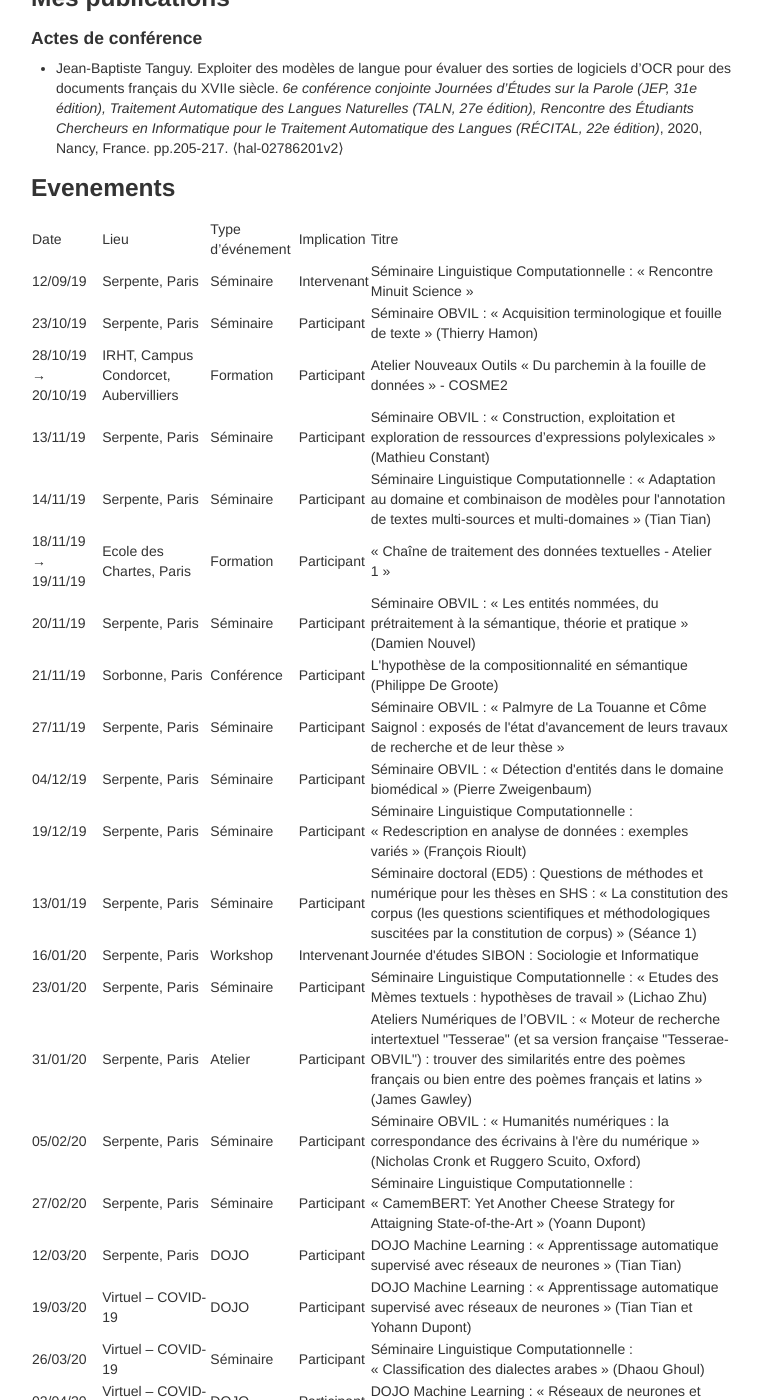
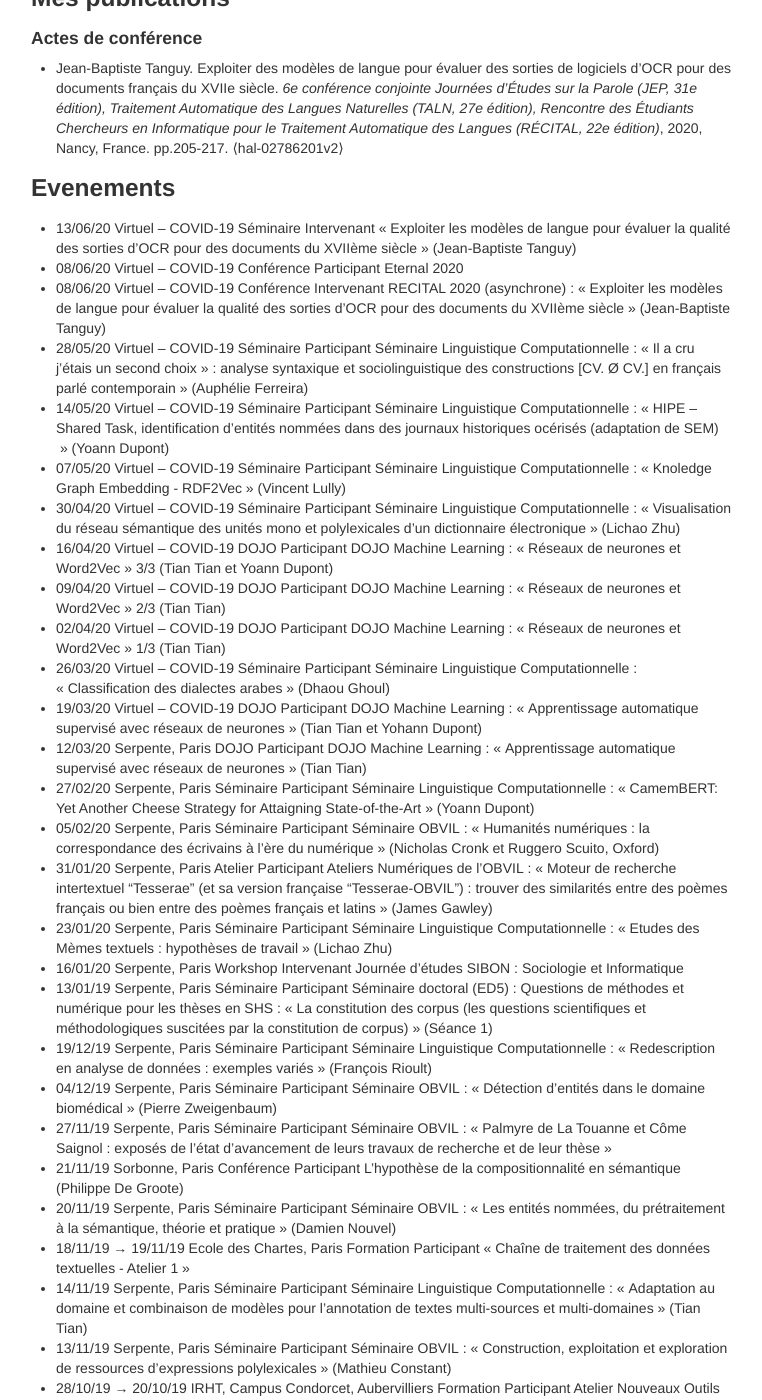
Before and after one commit to jbtanguy/jbtanguy.github.io, a Jekyll site: the page built from index.md, in a window 1280 px wide and 1400 px high, scrolled down 844 px. Shown: the whole window, without its empty margins (259-1021 px from the left). Built offline with Jekyll 4.4.1, drawn with Linux system fonts in a browser that asks for light colours; some of the changed text lies outside the part shown.

Commit message:
correction du tableau evenement 2

```diff
--- a/index.md
+++ b/index.md
@@ -49,192 +49,33 @@ leur exploitation, leur interopérabilité mais aussi l'impact de leur qualité
 
 ### Evenements
 
-<table>
-
-<tr><td>Date</td>
-<td>Lieu</td>
-<td>Type d’événement</td>
-<td>Implication</td>
-<td>Titre</td></tr>
-
-<tr><td>12/09/19</td>
-<td>Serpente, Paris</td>
-<td>Séminaire</td>
-<td>Intervenant</td>
-<td>Séminaire Linguistique Computationnelle : « Rencontre Minuit Science »</td></tr>
-
-<tr><td>23/10/19</td>
-<td>Serpente, Paris</td>
-<td>Séminaire</td>
-<td>Participant</td>
-<td>Séminaire OBVIL : « Acquisition terminologique et fouille de texte » (Thierry Hamon)</td></tr>
-
-<tr><td>28/10/19 → 20/10/19</td>
-<td>IRHT, Campus Condorcet, Aubervilliers</td>
-<td>Formation</td>
-<td>Participant</td>
-<td>Atelier Nouveaux Outils « Du parchemin à la fouille de données » - COSME2</td></tr>
-
-<tr><td>13/11/19</td>
-<td>Serpente, Paris</td>
-<td>Séminaire</td>
-<td>Participant</td>
-<td>Séminaire OBVIL : « Construction, exploitation et exploration de ressources d’expressions polylexicales » (Mathieu Constant)</td></tr>
-
-<tr><td>14/11/19</td>
-<td>Serpente, Paris</td>
-<td>Séminaire</td>
-<td>Participant</td>
-<td>Séminaire Linguistique Computationnelle : « Adaptation au domaine et combinaison de modèles pour l'annotation de textes multi-sources et multi-domaines » (Tian Tian)</td></tr>
-
-<tr><td>18/11/19 → 19/11/19</td>
-<td>Ecole des Chartes, Paris</td>
-<td>Formation</td>
-<td>Participant</td>
-<td>« Chaîne de traitement des données textuelles - Atelier 1 »</td></tr>
-
-<tr><td>20/11/19</td>
-<td>Serpente, Paris</td>
-<td>Séminaire</td>
-<td>Participant</td>
-<td>Séminaire OBVIL : « Les entités nommées, du prétraitement à la sémantique, théorie et pratique » (Damien Nouvel)</td></tr>
-
-<tr><td>21/11/19</td>
-<td>Sorbonne, Paris</td>
-<td>Conférence</td>
-<td>Participant</td>
-<td>L'hypothèse de la compositionnalité en sémantique (Philippe De Groote)</td></tr>
-
-<tr><td>27/11/19</td>
-<td>Serpente, Paris</td>
-<td>Séminaire</td>
-<td>Participant</td>
-<td>Séminaire OBVIL : « Palmyre de La Touanne et Côme Saignol : exposés de l'état d'avancement de leurs travaux de recherche et de leur thèse »</td></tr>
-
-<tr><td>04/12/19</td>
-<td>Serpente, Paris</td>
-<td>Séminaire</td>
-<td>Participant</td>
-<td>Séminaire OBVIL : « Détection d'entités dans le domaine biomédical » (Pierre Zweigenbaum)</td></tr>
-
-<tr><td>19/12/19</td>
-<td>Serpente, Paris</td>
-<td>Séminaire</td>
-<td>Participant</td>
-<td>Séminaire Linguistique Computationnelle : « Redescription en analyse de données : exemples variés » (François Rioult)</td></tr>
-
-<tr><td>13/01/19</td>
-<td>Serpente, Paris</td>
-<td>Séminaire</td>
-<td>Participant</td>
-<td>Séminaire doctoral (ED5) : Questions de méthodes et numérique pour les thèses en SHS : « La constitution des corpus (les questions scientifiques et méthodologiques suscitées par la constitution de corpus) » (Séance 1)</td></tr>
-
-<tr><td>16/01/20</td>
-<td>Serpente, Paris </td>
-<td>Workshop</td>
-<td>Intervenant</td>
-<td>Journée d'études SIBON : Sociologie et Informatique</td></tr>
-
-<tr><td>23/01/20</td>
-<td>Serpente, Paris</td>
-<td>Séminaire</td>
-<td>Participant</td>
-<td>Séminaire Linguistique Computationnelle : « Etudes des Mèmes textuels : hypothèses de travail » (Lichao Zhu)</td></tr>
-
-<tr><td>31/01/20</td>
-<td>Serpente, Paris</td>
-<td>Atelier</td>
-<td>Participant</td>
-<td>Ateliers Numériques de l’OBVIL : « Moteur de recherche intertextuel "Tesserae" (et sa version française "Tesserae-OBVIL") : trouver des similarités entre des poèmes français ou bien entre des poèmes français et latins » (James Gawley)</td></tr>
-
-<tr><td>05/02/20</td>
-<td>Serpente, Paris</td>
-<td>Séminaire</td>
-<td>Participant</td>
-<td>Séminaire OBVIL : « Humanités numériques : la correspondance des écrivains à l'ère du numérique » (Nicholas Cronk et Ruggero Scuito, Oxford)</td></tr>
-
-<tr><td>27/02/20</td>
-<td>Serpente, Paris</td>
-<td>Séminaire</td>
-<td>Participant</td>
-<td>Séminaire Linguistique Computationnelle : « CamemBERT: Yet Another Cheese Strategy for Attaigning State-of-the-Art » (Yoann Dupont)</td></tr>
-
-<tr><td>12/03/20</td>
-<td>Serpente, Paris</td>
-<td>DOJO</td>
-<td>Participant</td>
-<td>DOJO Machine Learning : « Apprentissage automatique supervisé avec réseaux de neurones » (Tian Tian)</td></tr>
-
-<tr><td>19/03/20</td>
-<td>Virtuel – COVID-19</td>
-<td>DOJO</td>
-<td>Participant</td>
-<td>DOJO Machine Learning : « Apprentissage automatique supervisé avec réseaux de neurones » (Tian Tian et Yohann Dupont)</td></tr>
-
-<tr><td>26/03/20</td>
-<td>Virtuel – COVID-19</td>
-<td>Séminaire</td>
-<td>Participant</td>
-<td>Séminaire Linguistique Computationnelle : « Classification des dialectes arabes » (Dhaou Ghoul)</td></tr>
-
-<tr><td>02/04/20</td>
-<td>Virtuel – COVID-19</td>
-<td>DOJO</td>
-<td>Participant</td>
-<td>DOJO Machine Learning : « Réseaux de neurones et Word2Vec » 1/3 (Tian Tian)</td></tr>
-
-<tr><td>09/04/20</td>
-<td>Virtuel – COVID-19</td>
-<td>DOJO</td>
-<td>Participant</td>
-<td>DOJO Machine Learning : « Réseaux de neurones et Word2Vec » 2/3 (Tian Tian)</td></tr>
-
-<tr><td>16/04/20</td>
-<td>Virtuel – COVID-19</td>
-<td>DOJO</td>
-<td>Participant</td>
-<td>DOJO Machine Learning : « Réseaux de neurones et Word2Vec » 3/3 (Tian Tian et Yoann Dupont)</td></tr>
-
-<tr><td>30/04/20</td>
-<td>Virtuel – COVID-19</td>
-<td>Séminaire</td>
-<td>Participant</td>
-<td>Séminaire Linguistique Computationnelle : « Visualisation du réseau sémantique des unités mono et polylexicales d’un dictionnaire électronique » (Lichao Zhu)</td></tr>
-
-<tr><td>07/05/20</td>
-<td>Virtuel – COVID-19</td>
-<td>Séminaire</td>
-<td>Participant</td>
-<td>Séminaire Linguistique Computationnelle : « Knoledge Graph Embedding - RDF2Vec » (Vincent Lully)</td></tr>
-
-<tr><td>14/05/20</td>
-<td>Virtuel – COVID-19</td>
-<td>Séminaire</td>
-<td>Participant</td>
-<td>Séminaire Linguistique Computationnelle : « HIPE – Shared Task, identification d’entités nommées dans des journaux historiques océrisés (adaptation de SEM)  » (Yoann Dupont)</td></tr>
-
-<tr><td>28/05/20</td>
-<td>Virtuel – COVID-19</td>
-<td>Séminaire</td>
-<td>Participant</td>
-<td>Séminaire Linguistique Computationnelle : « Il a cru j'étais un second choix » : analyse syntaxique et sociolinguistique des constructions [CV. Ø CV.] en français parlé contemporain » (Auphélie Ferreira)</td></tr>
-
-<tr><td>08/06/20</td>
-<td>Virtuel – COVID-19</td>
-<td>Conférence</td>
-<td>Intervenant</td>
-<td>RECITAL 2020 (asynchrone) : « Exploiter les modèles de langue pour évaluer la qualité des sorties d’OCR pour des documents du XVIIème siècle » (Jean-Baptiste Tanguy)</td></tr>
-
-<tr><td>08/06/20</td>
-<td>Virtuel – COVID-19</td>
-<td>Conférence</td>
-<td>Participant</td>
-<td>Eternal 2020</td></tr>
-
-<tr><td>13/06/20</td>
-<td>Virtuel – COVID-19</td>
-<td>Séminaire</td>
-<td>Intervenant</td>
-<td>« Exploiter les modèles de langue pour évaluer la qualité des sorties d’OCR pour des documents du XVIIème siècle » (Jean-Baptiste Tanguy)</td></tr>
-
-</table>
+- 13/06/20	Virtuel – COVID-19	Séminaire	Intervenant	« Exploiter les modèles de langue pour évaluer la qualité des sorties d’OCR pour des documents du XVIIème siècle » (Jean-Baptiste Tanguy)
+- 08/06/20	Virtuel – COVID-19	Conférence	Participant	Eternal 2020
+- 08/06/20	Virtuel – COVID-19	Conférence	Intervenant	RECITAL 2020 (asynchrone) : « Exploiter les modèles de langue pour évaluer la qualité des sorties d’OCR pour des documents du XVIIème siècle » (Jean-Baptiste Tanguy)
+- 28/05/20	Virtuel – COVID-19	Séminaire	Participant	Séminaire Linguistique Computationnelle : « Il a cru j'étais un second choix » : analyse syntaxique et sociolinguistique des constructions [CV. Ø CV.] en français parlé contemporain » (Auphélie Ferreira)
+- 14/05/20	Virtuel – COVID-19	Séminaire	Participant	Séminaire Linguistique Computationnelle : « HIPE – Shared Task, identification d’entités nommées dans des journaux historiques océrisés (adaptation de SEM)  » (Yoann Dupont)
+- 07/05/20	Virtuel – COVID-19	Séminaire	Participant	Séminaire Linguistique Computationnelle : « Knoledge Graph Embedding - RDF2Vec » (Vincent Lully)
+- 30/04/20	Virtuel – COVID-19	Séminaire	Participant	Séminaire Linguistique Computationnelle : « Visualisation du réseau sémantique des unités mono et polylexicales d’un dictionnaire électronique » (Lichao Zhu)
+- 16/04/20	Virtuel – COVID-19	DOJO	Participant	DOJO Machine Learning : « Réseaux de neurones et Word2Vec » 3/3 (Tian Tian et Yoann Dupont)
+- 09/04/20	Virtuel – COVID-19	DOJO	Participant	DOJO Machine Learning : « Réseaux de neurones et Word2Vec » 2/3 (Tian Tian)
+- 02/04/20	Virtuel – COVID-19	DOJO	Participant	DOJO Machine Learning : « Réseaux de neurones et Word2Vec » 1/3 (Tian Tian)
+- 26/03/20	Virtuel – COVID-19	Séminaire	Participant	Séminaire Linguistique Computationnelle : « Classification des dialectes arabes » (Dhaou Ghoul)
+- 19/03/20	Virtuel – COVID-19	DOJO	Participant	DOJO Machine Learning : « Apprentissage automatique supervisé avec réseaux de neurones » (Tian Tian et Yohann Dupont)
+- 12/03/20	Serpente, Paris	DOJO	Participant	DOJO Machine Learning : « Apprentissage automatique supervisé avec réseaux de neurones » (Tian Tian)
+- 27/02/20	Serpente, Paris	Séminaire	Participant	Séminaire Linguistique Computationnelle : « CamemBERT: Yet Another Cheese Strategy for Attaigning State-of-the-Art » (Yoann Dupont)
+- 05/02/20	Serpente, Paris	Séminaire	Participant	Séminaire OBVIL : « Humanités numériques : la correspondance des écrivains à l'ère du numérique » (Nicholas Cronk et Ruggero Scuito, Oxford)
+- 31/01/20	Serpente, Paris	Atelier	Participant	Ateliers Numériques de l’OBVIL : « Moteur de recherche intertextuel "Tesserae" (et sa version française "Tesserae-OBVIL") : trouver des similarités entre des poèmes français ou bien entre des poèmes français et latins » (James Gawley)
+- 23/01/20	Serpente, Paris	Séminaire	Participant	Séminaire Linguistique Computationnelle : « Etudes des Mèmes textuels : hypothèses de travail » (Lichao Zhu)
+- 16/01/20	Serpente, Paris 	Workshop	Intervenant	Journée d'études SIBON : Sociologie et Informatique
+- 13/01/19	Serpente, Paris	Séminaire	Participant	Séminaire doctoral (ED5) : Questions de méthodes et numérique pour les thèses en SHS : « La constitution des corpus (les questions scientifiques et méthodologiques suscitées par la constitution de corpus) » (Séance 1)
+- 19/12/19	Serpente, Paris	Séminaire	Participant	Séminaire Linguistique Computationnelle : « Redescription en analyse de données : exemples variés » (François Rioult)
+- 04/12/19	Serpente, Paris	Séminaire	Participant	Séminaire OBVIL : « Détection d'entités dans le domaine biomédical » (Pierre Zweigenbaum)
+- 27/11/19	Serpente, Paris	Séminaire	Participant	Séminaire OBVIL : « Palmyre de La Touanne et Côme Saignol : exposés de l'état d'avancement de leurs travaux de recherche et de leur thèse »
+- 21/11/19	Sorbonne, Paris	Conférence	Participant	L'hypothèse de la compositionnalité en sémantique (Philippe De Groote)
+- 20/11/19	Serpente, Paris	Séminaire	Participant	Séminaire OBVIL : « Les entités nommées, du prétraitement à la sémantique, théorie et pratique » (Damien Nouvel)
+- 18/11/19 → 19/11/19	Ecole des Chartes, Paris	Formation	Participant	« Chaîne de traitement des données textuelles - Atelier 1 »
+- 14/11/19	Serpente, Paris	Séminaire	Participant	Séminaire Linguistique Computationnelle : « Adaptation au domaine et combinaison de modèles pour l'annotation de textes multi-sources et multi-domaines » (Tian Tian)
+- 13/11/19	Serpente, Paris	Séminaire	Participant	Séminaire OBVIL : « Construction, exploitation et exploration de ressources d’expressions polylexicales » (Mathieu Constant)
+- 28/10/19 → 20/10/19	IRHT, Campus Condorcet, Aubervilliers	Formation	Participant	Atelier Nouveaux Outils « Du parchemin à la fouille de données » - COSME2
+- 23/10/19	Serpente, Paris	Séminaire	Participant	Séminaire OBVIL : « Acquisition terminologique et fouille de texte » (Thierry Hamon)
+- 12/09/19	Serpente, Paris	Séminaire	Intervenant	Séminaire Linguistique Computationnelle : « Rencontre Minuit Science »
```
